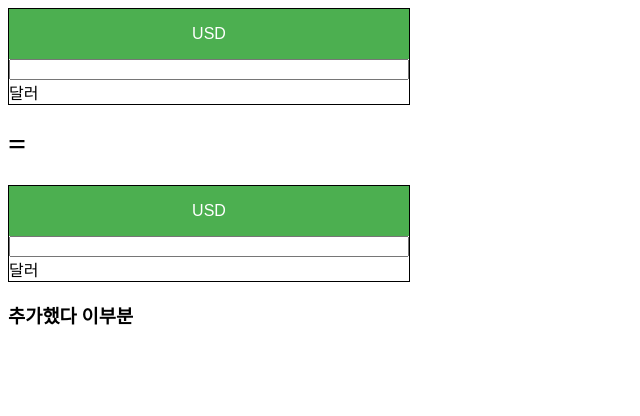
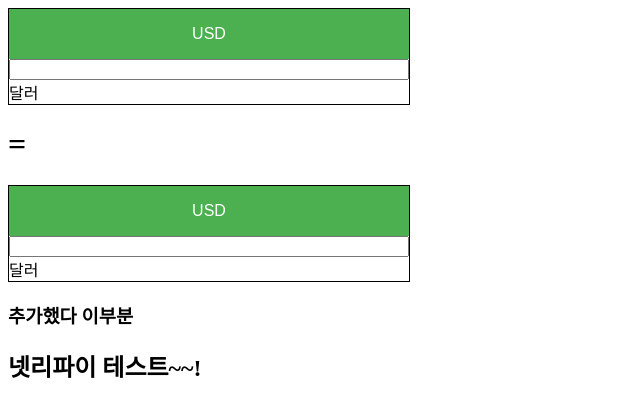
Before and after one commit to batang1/first-noona-project, a plain HTML site: page index.html in a window 1280 px wide. Shown: the whole page, without its empty margins (0-640 px from the left). Drawn offline with Linux system fonts and the light colour scheme.

Commit message:
add new sentence

```diff
--- a/index.html
+++ b/index.html
@@ -39,6 +39,9 @@
 
         <h3>추가했다 이부분</h3>
 
+        <h2> 넷리파이 테스트~~! </h2>
+
+
         <script src="main.js"></script>
         <script src="if_homework.js"></script>
         <script src="for_homework.js"></script>
```
